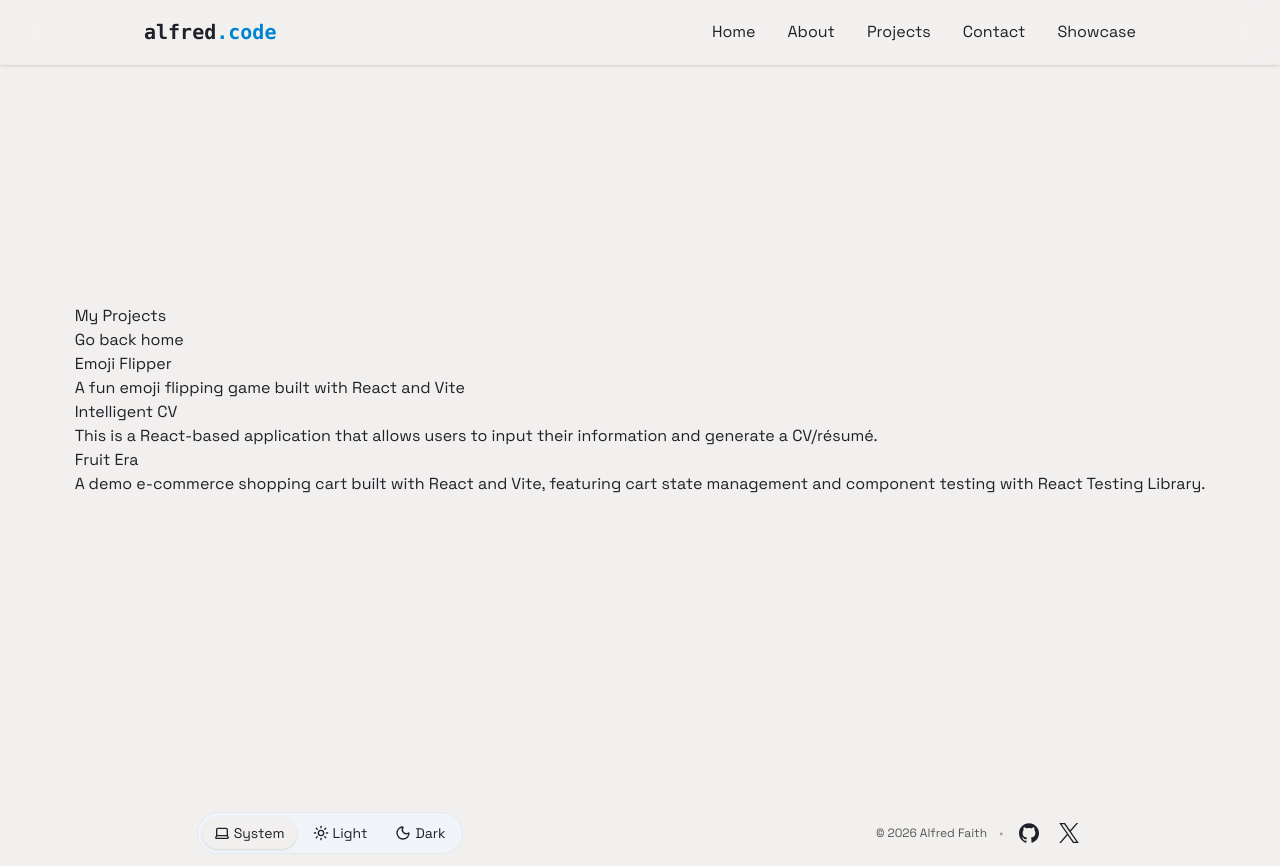
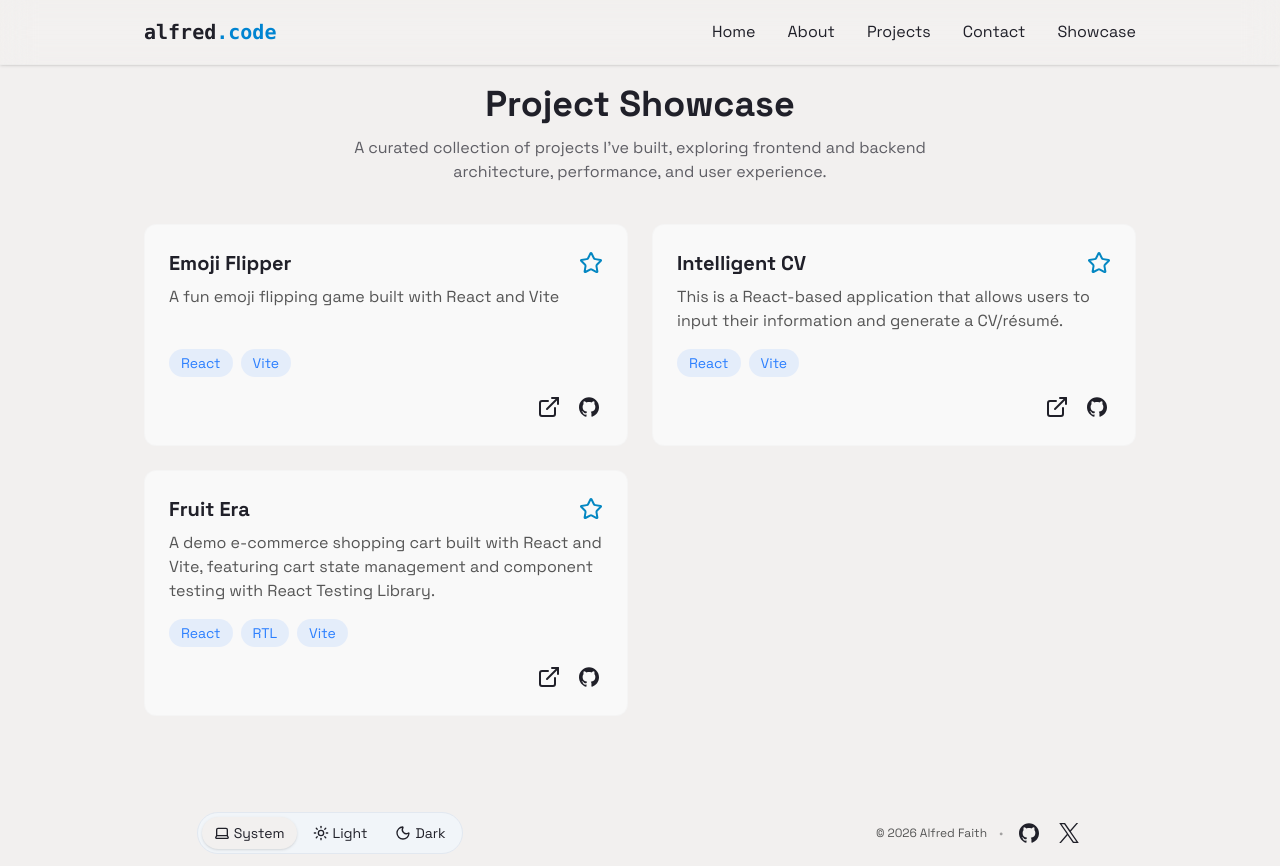
Before and after one commit to TonyFred-code/portfolio, a React (Vite) app: page /showcase in a window 1280 px wide. Built offline with nearby package versions, Linux system fonts and the light colour scheme.

Commit message:
feat: create showcase page with projects card

```diff
--- a/src/pages/Showcase.jsx
+++ b/src/pages/Showcase.jsx
@@ -1,22 +1,52 @@
-import { Link, useRouteLoaderData } from "react-router-dom";
+import { useRouteLoaderData } from "react-router-dom";
+import ProjectCard from "../components/ProjectCard.jsx";
+import RevealOnScroll from "../components/helpers/RevealOnScroll.jsx";
 
 export default function Showcase() {
   const projects = useRouteLoaderData("root");
 
+  // TODO:
+  // add logic for filtering by tech used
+  // add logic for filtering by project type (Personal, Academic, Client,Contract, Experiment etc.)
+
   return (
-    <section className="min-h-screen flex items-center justify-center relative">
-      <div>
-        <h1>My Projects</h1>
-        <Link to={"/"}>Go back home</Link>
-        <div className="project-grid">
-          {projects.map((project) => (
-            <div key={project.projectName}>
-              <h3>{project.projectName}</h3>
-              <p>{project.projectDescription}</p>
-            </div>
-          ))}
+    <section className="min-h-screen flex items-center justify-center relative py-20">
+      <RevealOnScroll>
+        <div className="px-4 flex flex-col items-center max-w-5xl mx-auto gap-10">
+          <header className="text-center">
+            <h1 className="text-3xl md:text-4xl font-bold">Project Showcase</h1>
+            <p className="mt-3 text-foreground/70 max-w-xl mx-auto">
+              A curated collection of projects I&apos;ve built, exploring
+              frontend and backend architecture, performance, and user
+              experience.
+            </p>
+          </header>
+
+          <main className="grid grid-cols-1 md:grid-cols-2 gap-6">
+            {projects.map((project) => {
+              const {
+                projectName,
+                projectDescription,
+                techUsed,
+                demoLink,
+                sourceCodeLink,
+                featured,
+              } = project;
+              return (
+                <ProjectCard
+                  key={projectName.toLowerCase()}
+                  projectName={projectName}
+                  projectDescription={projectDescription}
+                  techUsed={techUsed}
+                  demoLink={demoLink}
+                  sourceCodeLink={sourceCodeLink}
+                  featured={featured}
+                />
+              );
+            })}
+          </main>
         </div>
-      </div>
+      </RevealOnScroll>
     </section>
   );
 }
```
